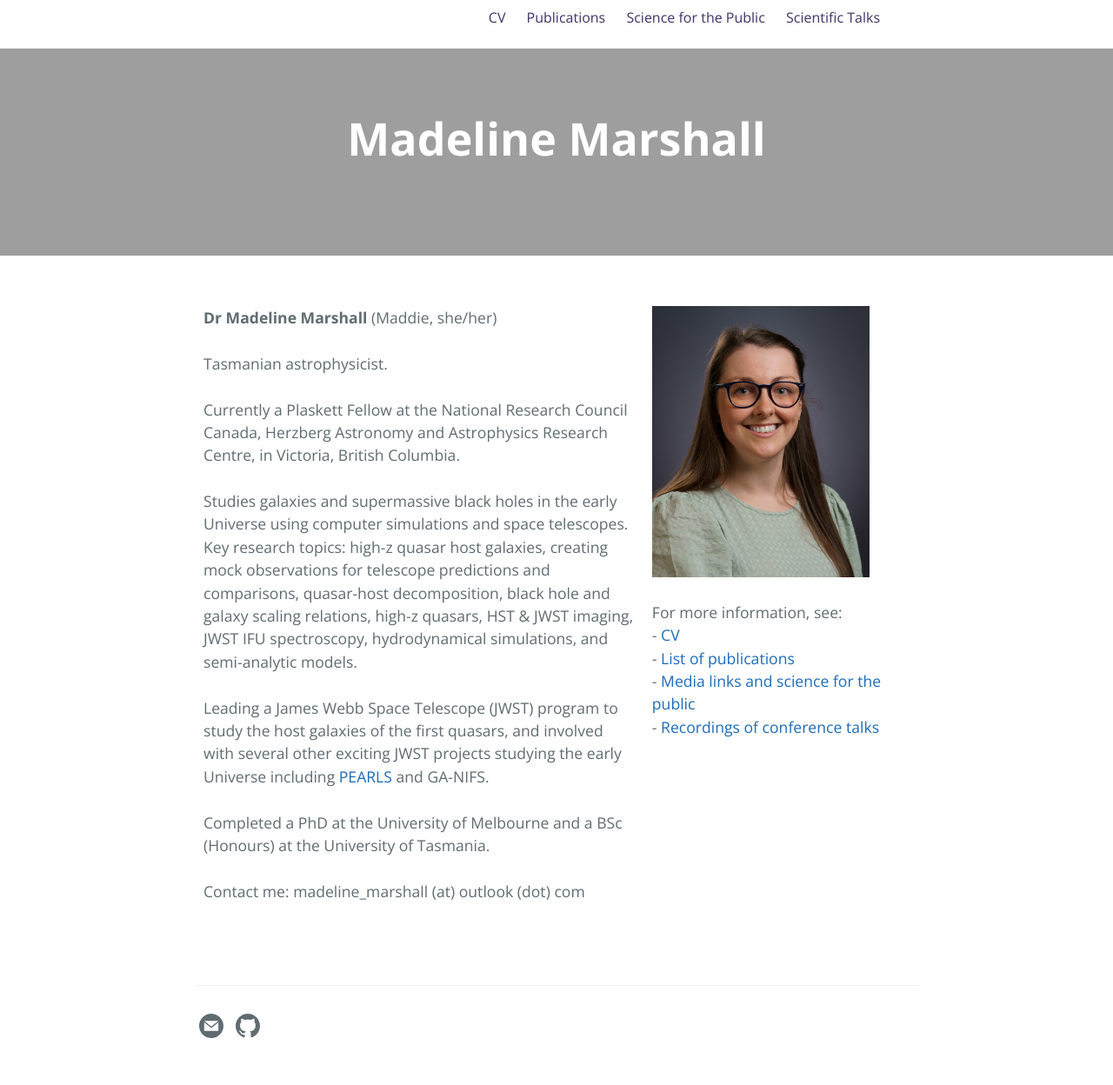
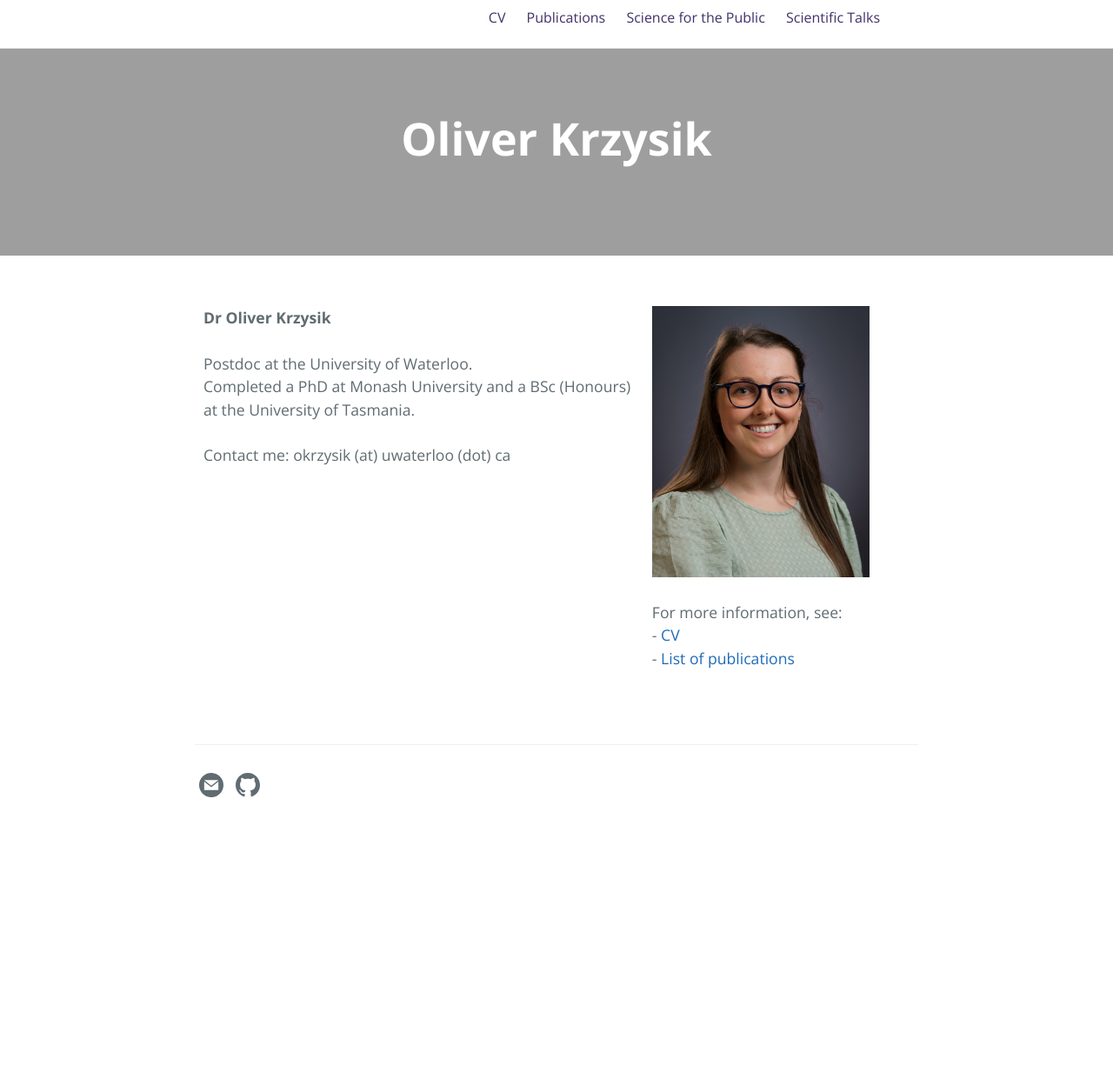
Before and after one commit to okrzysik/okrzysik.github.io, a Jekyll site: the page built from index.md, in a window 1280 px wide. Shown: the whole page at 87% size. Built offline with Jekyll 4.4.1, drawn with Linux system fonts in a browser that asks for light colours; after the commit the page ends 971 px from its top, so only the background shows below that.

Commit message:
First updates

```diff
--- a/_config.yml
+++ b/_config.yml
@@ -1,4 +1,4 @@
-author: Madeline Marshall
+author: Oliver Krzysik
 theme:
-title: Madeline Marshall
-contact_page.url: madeline_marshall@outlook.com
+title: Oliver Krzysik
+contact_page.url: okrzysik@uwaterloo.ca
--- a/index.md
+++ b/index.md
@@ -49,21 +49,15 @@ tagline:
 
 <div class="row">
   <div class="column left">
-    <b>Dr Madeline Marshall</b> (Maddie, she/her)<br>
+    <b>Dr Oliver Krzysik</b> <br>
     <br>
-    Tasmanian astrophysicist. <br><br>
-    Currently a Plaskett Fellow at the National Research Council Canada, Herzberg Astronomy and Astrophysics Research Centre, in Victoria, British Columbia. <br><br>
 
-    Studies galaxies and supermassive black holes in the early Universe using computer simulations and space telescopes. <br>
-    Key research topics: high-z quasar host galaxies, creating mock observations for telescope predictions and comparisons, quasar-host decomposition, black hole and galaxy scaling relations, high-z quasars, HST & JWST imaging, JWST IFU spectroscopy, hydrodynamical simulations, and semi-analytic models.  <br><br>
+    Postdoc at the University of Waterloo.<br>
 
-    Leading a James Webb Space Telescope (JWST) program to study the host galaxies of the first quasars,
-    and involved with several other exciting JWST projects studying the early Universe including <a href="https://sites.google.com/view/jwstpearls">PEARLS</a> and GA-NIFS. <br><br>
-
-    Completed a PhD at the University of Melbourne and a BSc (Honours) at the University of Tasmania. <br><br>
+    Completed a PhD at Monash University and a BSc (Honours) at the University of Tasmania. <br><br>
 
 
-    Contact me: madeline_marshall (at) outlook (dot) com<br>
+    Contact me: okrzysik (at) uwaterloo (dot) ca
         <br>
 
       </div>
@@ -75,8 +69,7 @@ tagline:
         For more information, see:<br>
         - <a href="{{ '/cv.html' | absolute_url }}">CV</a><br>
         - <a href="{{ '/publications.html' | absolute_url }}">List of publications</a><br>
-        - <a href="{{ '/outreach.html' | absolute_url }}">Media links and science for the public</a><br>
-        - <a href="{{ '/talks.html' | absolute_url }}">Recordings of conference talks</a><br>
+
     </p>
       </div>
     </div>
```
Also changed, not shown: publications.md (+0 -24 lines), Gemfile.lock, 1 other file.
